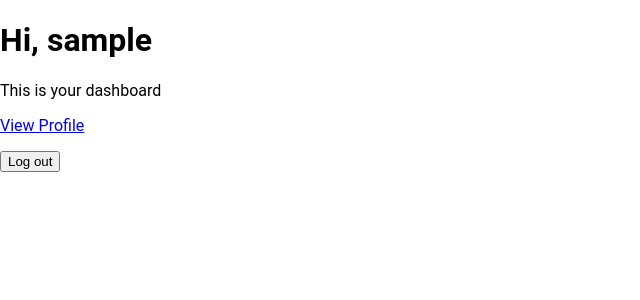
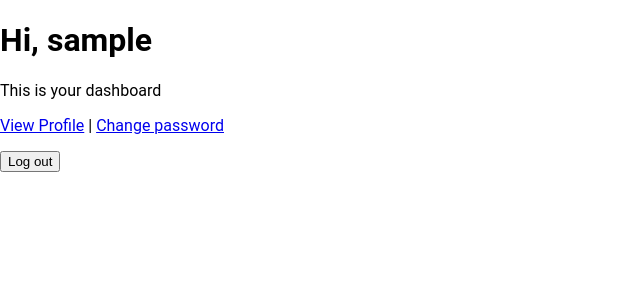
Before and after one commit to alvyynm/takeaway-django, a Django app: page /accounts/dashboard/ in a window 1280 px wide. Shown: the part 56-356 px from the top of the page, without its empty margins (0-640 px from the left). Run offline with Django 5.2, Linux system fonts and the light colour scheme; the visitor is signed in with stand-in values (Sample User, id 1).

Commit message:
feat: add link to change password in dashboard page

```diff
--- a/accounts/templates/accounts/dashboard.html
+++ b/accounts/templates/accounts/dashboard.html
@@ -4,7 +4,7 @@
     <h1>Hi, {{ request.user.username }}</h1>
     <p>This is your dashboard</p>
     <p>
-        <a href="{% url 'profile' %}">View Profile</a>
+        <a href="{% url 'profile' %}">View Profile</a> | <a href="{% url 'password_change' %}">Change password</a>
     </p>
     <form action="{% url "logout" %}" method="post">
         <button type="submit">Log out</button>
```
